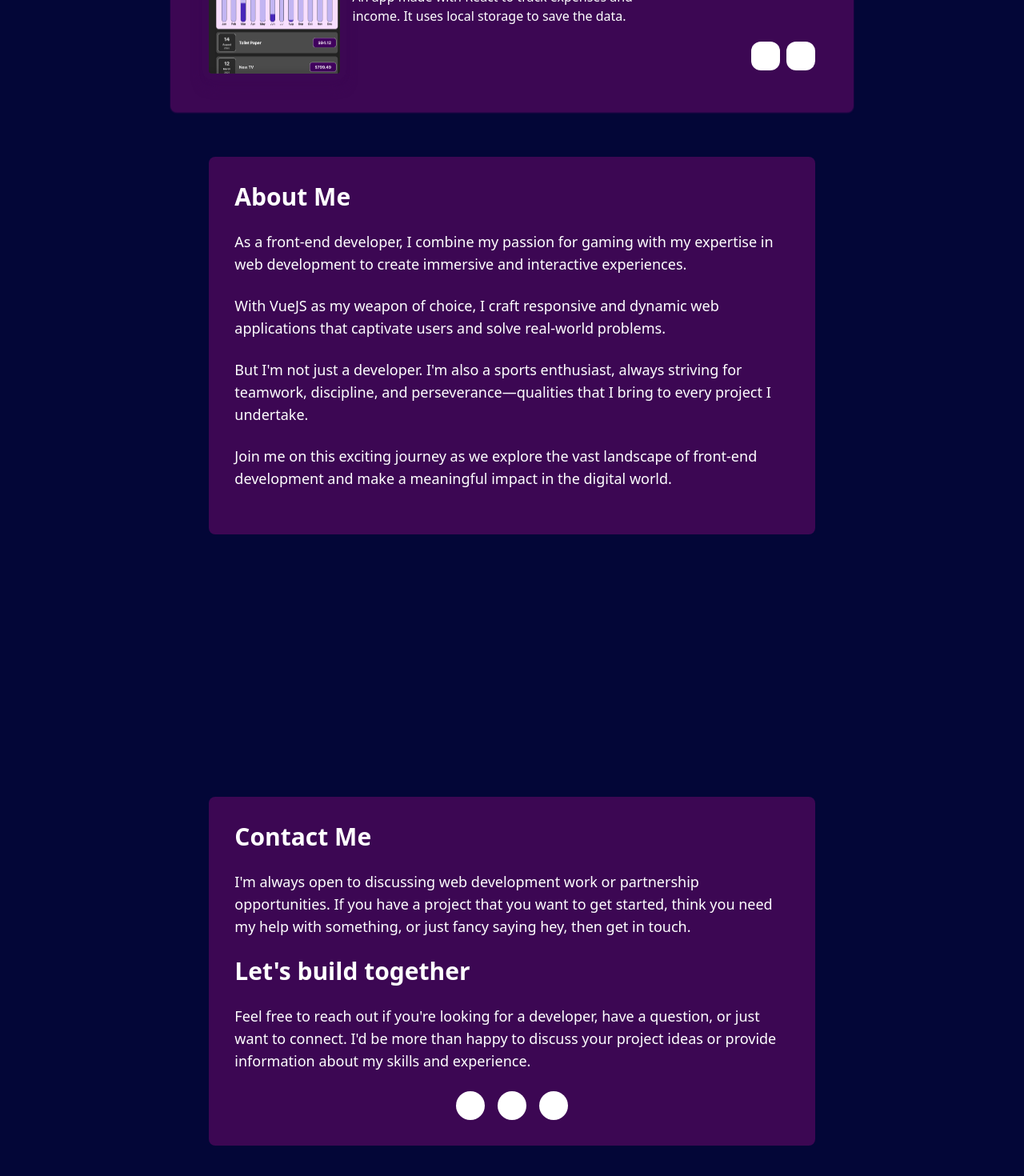
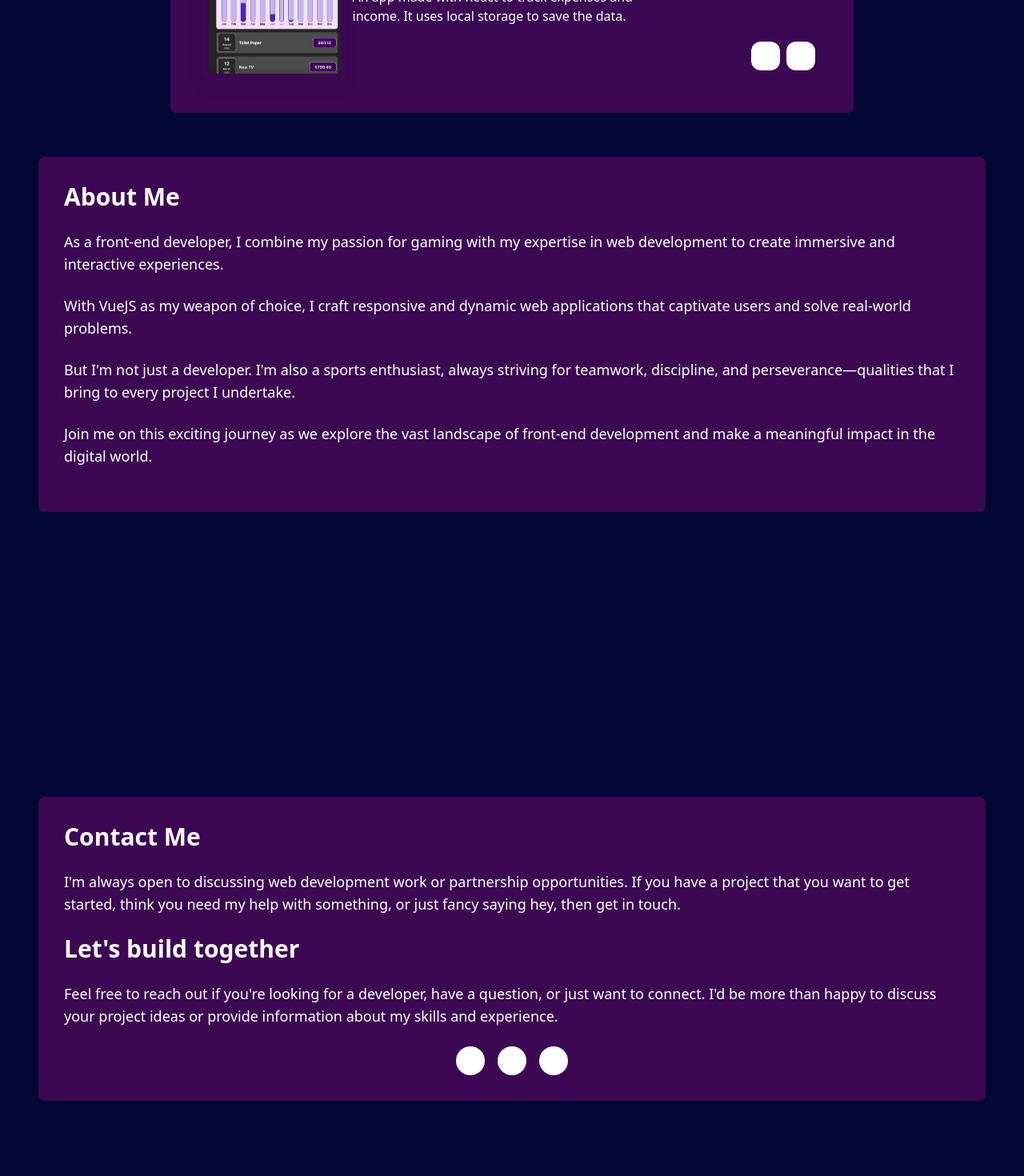
Before and after one commit to marcop96/marco-portfolio, a Vue app: page / in a window 1280 px wide. Shown: the part 1184-2654 px from the top of the page at 80% size. Built offline with nearby package versions, Linux system fonts and the light colour scheme.

Commit message:
bugfix: styles now dont overlap the site

```diff
--- a/src/views/AboutMe.vue
+++ b/src/views/AboutMe.vue
@@ -2,7 +2,7 @@
 
 <template>
   <main
-    class="text-white flex flex-col p-12 md:w-2/3 min-h-100vh w-1/3 mx-auto h-100vh items-center"
+    class="text-white flex flex-col  p-12  mx-auto h-100dvh"
   >
     <div class="bg-[#3C0753] rounded-lg p-8">
       <h1 class="text-3xl font-bold mb-6">About Me</h1>
--- a/src/views/ContactMe.vue
+++ b/src/views/ContactMe.vue
@@ -15,7 +15,7 @@
 
 <template>
   <main
-    class="text-white flex flex-col p-12 md:w-2/3 w-1/3 mx-auto min-h-100vh items-center"
+    class="text-white flex flex-col  p-12  mx-auto h-100dvh"
   >
     <div class="bg-[#3C0753] rounded-lg p-8">
       <h1 class="text-3xl font-bold mb-6">Contact Me</h1>
```
